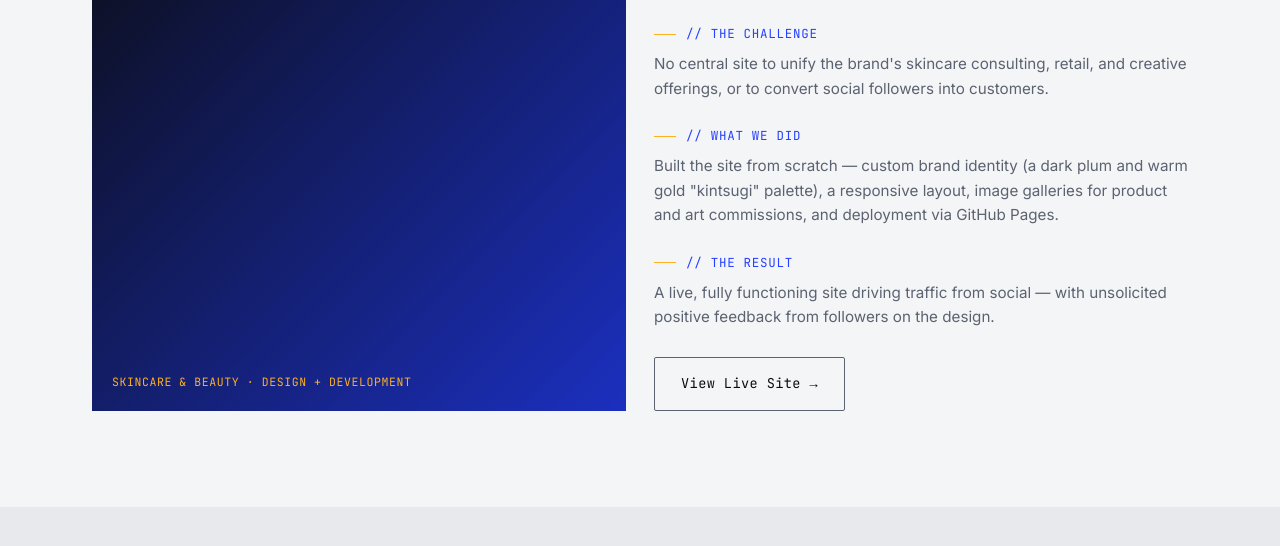
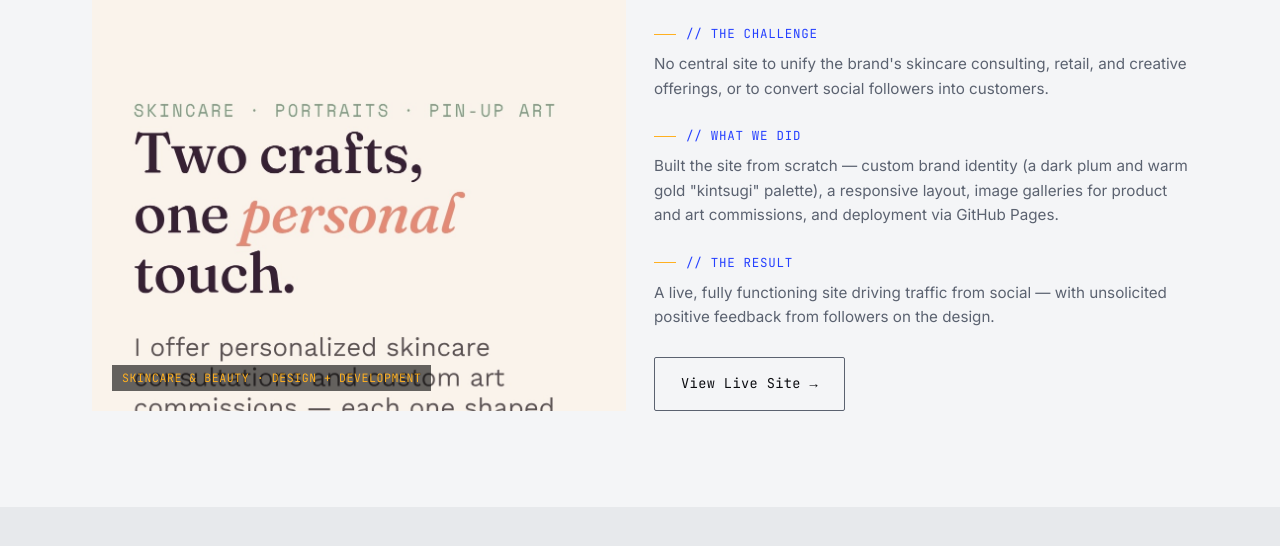
Before and after one commit to lutfiyarawat/lulus-web-studio, a plain HTML site: page portfolio.html in a window 1280 px wide. Shown: the part 648-1194 px from the top of the page. Drawn offline with Linux system fonts and the light colour scheme.

Commit message:
Update work thumbnail with background image

```diff
--- a/portfolio.html
+++ b/portfolio.html
@@ -40,8 +40,8 @@
 <section>
   <div class="wrap">
     <div class="grid-2" style="align-items:stretch;">
-      <div class="work-thumb" style="aspect-ratio:auto; min-height:340px; align-items:flex-end;">
-        <span class="tag">Skincare &amp; Beauty · Design + Development</span>
+      <div class="work-thumb" style="aspect-ratio:auto; min-height:340px; align-items:flex-end;background-image:url('Screenshot_20260711_111649_com_android_chrome_ChromeTabbedActivity_edit_65649254772296.jpg'); background-size:cover; background-position:top center;">
+        <span class="tag" style="background:rgba(0,0,0,0.6); padding:4px 10px;">Skincare &amp; Beauty · Design + Development</span>
       </div>
       <div>
         <h2 style="margin-bottom:18px;">Lulu's Dose of Beauty</h2>
```
